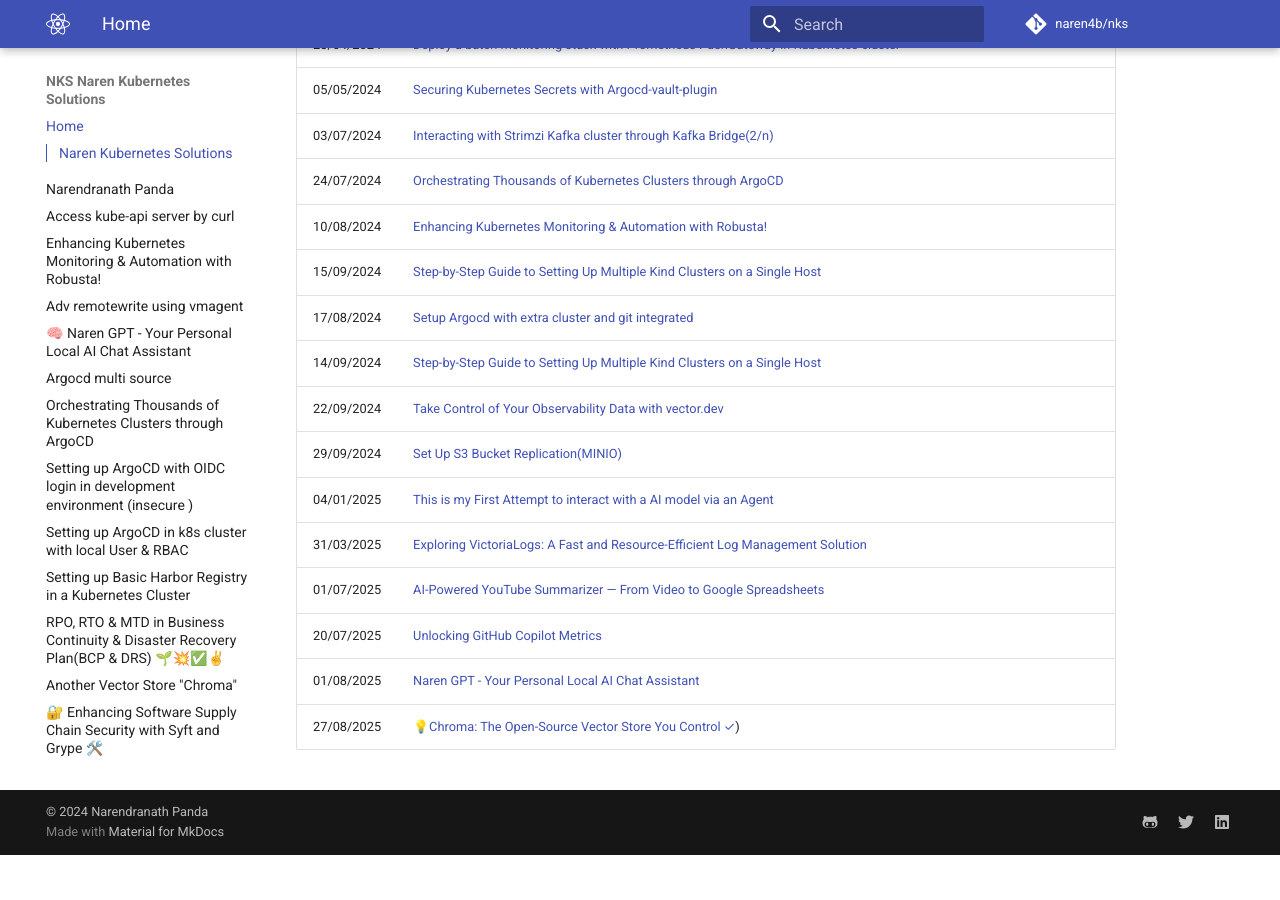
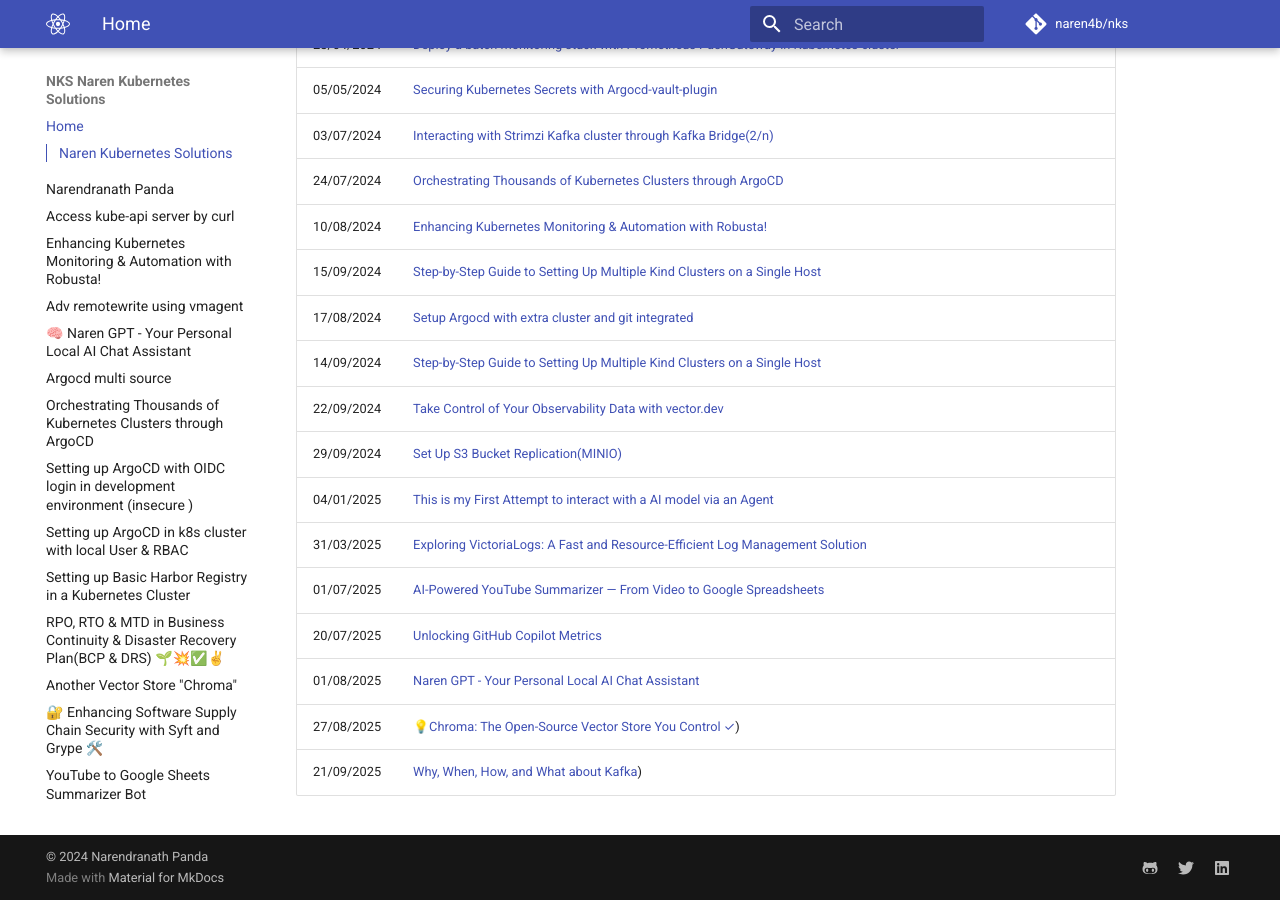
Before and after one commit to naren4b/nks, an MkDocs documentation site: the page built from docs/index.md, in a window 1280 px wide and 900 px high, scrolled down 1300 px. Built offline with MkDocs 1.6.1 and Material for MkDocs 9.7.7, drawn with Linux system fonts in a browser that asks for light colours; comment, search, counter and statistics services are not loaded; before the commit the page ends 2155 px from its top, so only the background shows below that.

Commit message:
Update index.md

```diff
--- a/docs/index.md
+++ b/docs/index.md
@@ -41,3 +41,4 @@
 | 20/07/2025 | [Unlocking GitHub Copilot Metrics](gcp-metrics-exporter.md)                                                                                          |
 | 01/08/2025 | [Naren GPT - Your Personal Local AI Chat Assistant](ai-llm.md)                                                                                       |
 | 27/08/2025 | [💡Chroma: The Open-Source Vector Store You Control ✓](chroma.md))                                                                                  |
+| 21/09/2025 | [Why, When, How, and What about Kafka](kafka.md))                                                                                                    |
```
